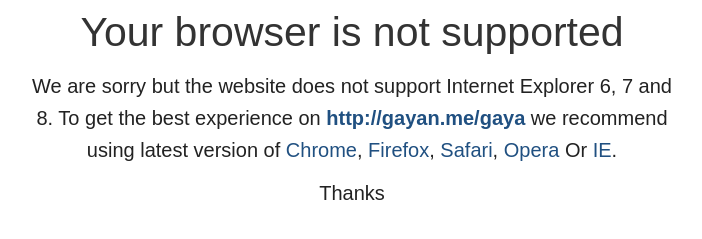
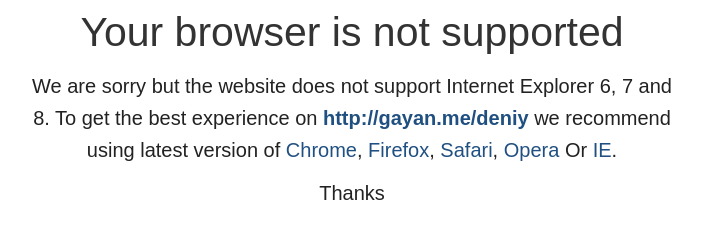
Before and after one commit to obalus/deniy, a Jekyll site: the page built from browser-warning/index.html, in a window 1280 px wide. Shown: the part 150-389 px from the top of the page, without its empty margins (288-990 px from the left). Built offline with Jekyll 4.4.1, drawn with Linux system fonts in a browser that asks for light colours.

Commit message:
Update _config.yml

```diff
--- a/_config.yml
+++ b/_config.yml
@@ -5,7 +5,7 @@ email: gayanvirajith@gmail.com
 description: > # this means to ignore newlines until "baseurl:"
   Hi, I’m a professional UI/UX designer and web developer.
   I love being minimal and creative.
-baseurl: "/gaya" # the subpath of your site, e.g. /blog/
+baseurl: "/deniy" # the subpath of your site, e.g. /blog/
 url: "http://gayan.me" # the base hostname & protocol for your site
 logourl: /assets/images/logo.png # Site logo
 author: "Tom Warlker"
```
